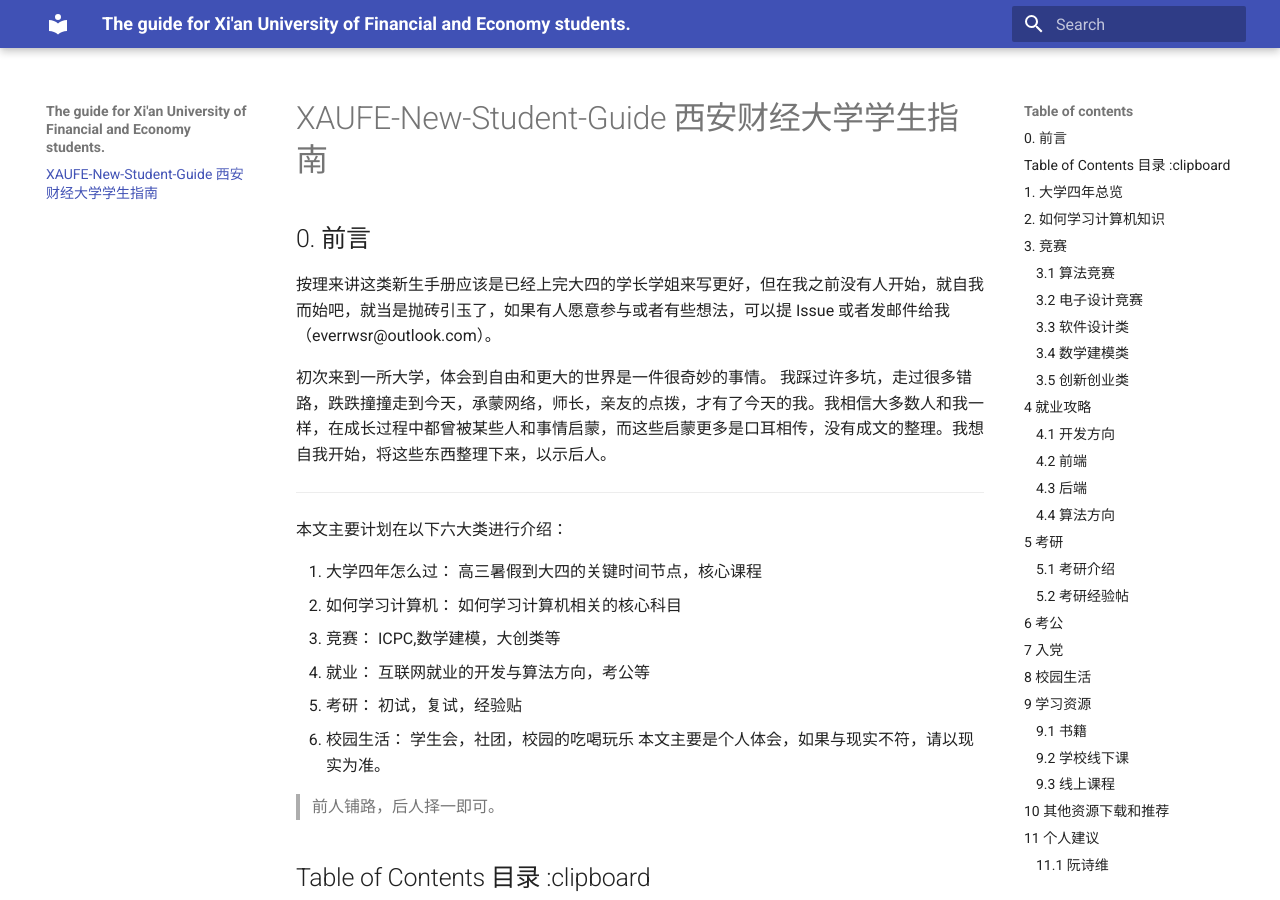
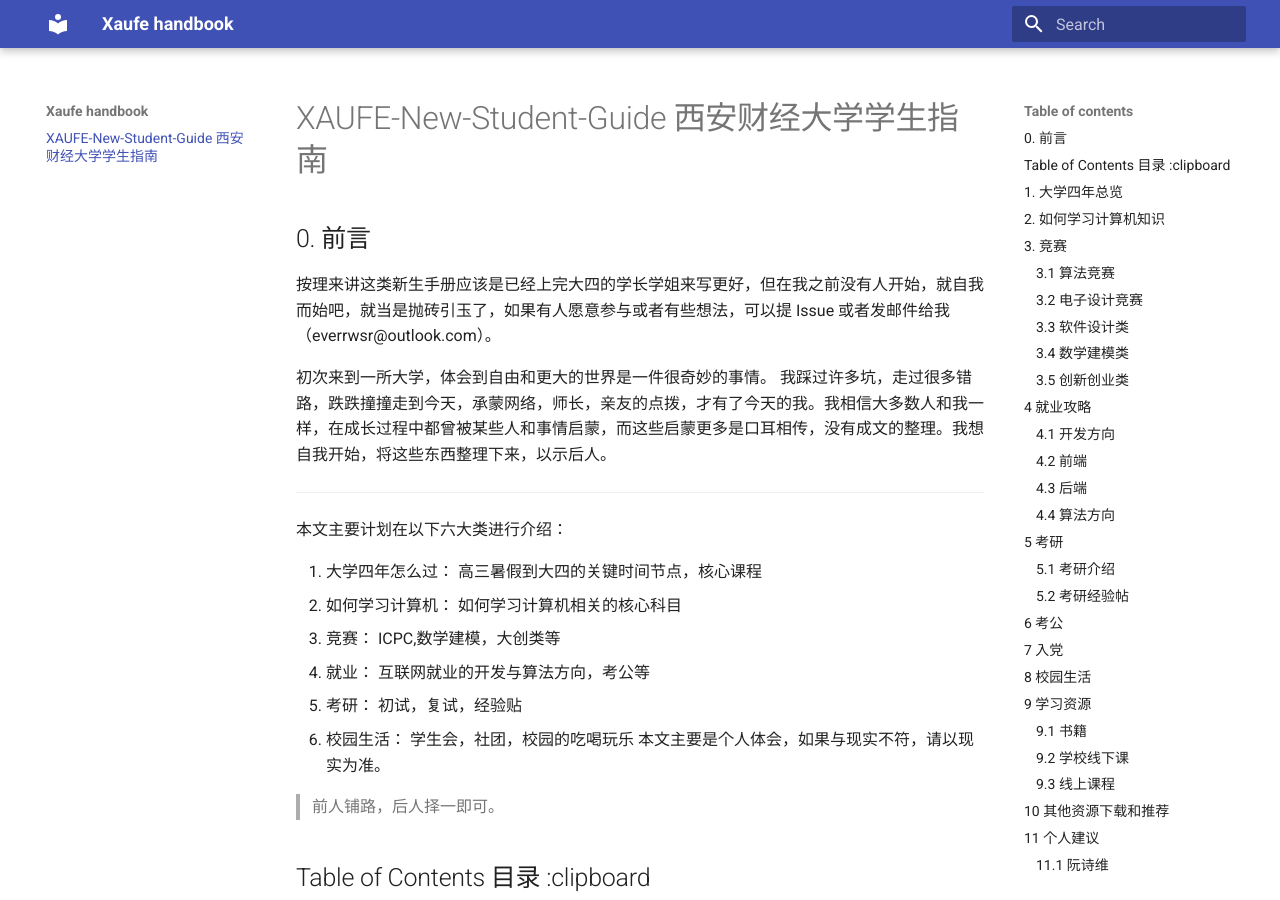
Before and after one commit to XaufeComputerTechnologyClub/XAUFE-New-Student-Guide, an MkDocs documentation site: the page built from docs/index.md, in a window 1280 px wide and 900 px high. Built offline with MkDocs 1.6.1 and Material for MkDocs 9.7.7, drawn with Linux system fonts in a browser that asks for light colours.

Commit message:
fix error 1

```diff
--- /dev/null
+++ b/_config.yml
@@ -0,0 +1 @@
+theme: jekyll-theme-cayman
--- a/mkdocs.yml
+++ b/mkdocs.yml
@@ -1,4 +1,4 @@
-site_name: The guide for Xi'an University of Financial and Economy students.
+site_name: Xaufe handbook
 
 theme:
   name: material
```
